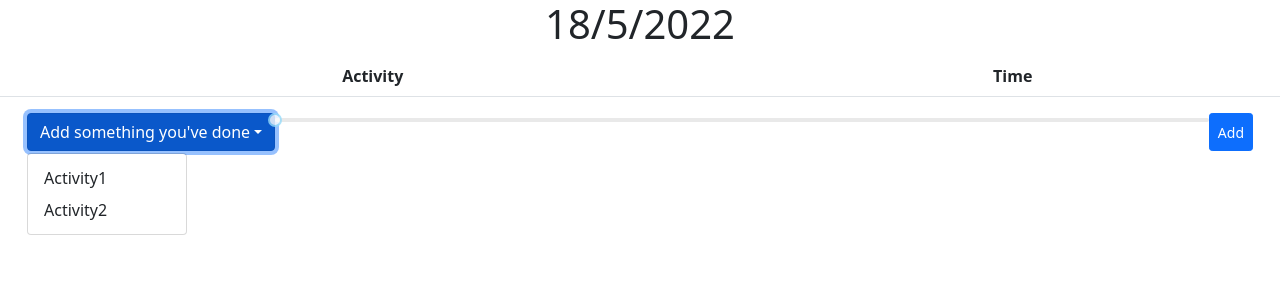
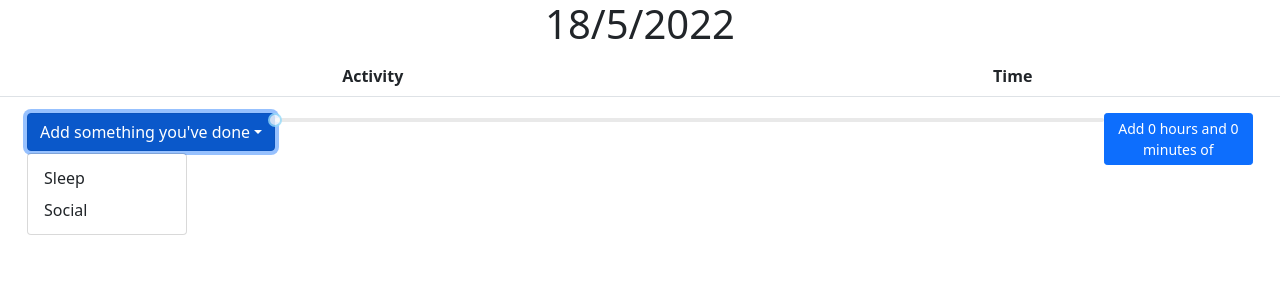
Before and after one commit to d-zg/Time-Tracking-App, a React (Create React App) app: page / in a window 1280 px wide. Both pictures are taken after a click on the button "Add something you've done". Shown: the top 300 px of the page. Built offline with nearby package versions, Linux system fonts and the light colour scheme.

Commit message:
updated slider

```diff
--- a/src/components/ActivityTable.tsx
+++ b/src/components/ActivityTable.tsx
@@ -2,8 +2,8 @@ import ActivityRow from "./ActivityRow";
 import Table from 'react-bootstrap/Table'
 const ActivityTable = (props : any) => {
     const rows : any = [];
-    // props.activity.forEach((activity : any) => {
-    //     rows.push(<ActivityRow activityName={activity.activityName} time={activity.time}/>);
+    // props.forEach((activity : any) => {
+        // rows.push(<ActivityRow activityName={activity.activityName} time={activity.time}/>);
     // });
 
     return (
--- a/src/components/AddingBar.tsx
+++ b/src/components/AddingBar.tsx
@@ -2,19 +2,32 @@ import DropdownButton from 'react-bootstrap/DropdownButton'
 import Dropdown from 'react-bootstrap/Dropdown'
 import Button from 'react-bootstrap/Button'
 import Slider from 'rc-slider'
+import { useState } from 'react'
 import Range from 'rc-slider'
 import 'rc-slider/assets/index.css'
+import { AnyTxtRecord } from 'dns'
 
 const AddingBar = () => {
+    const [activityInput, setActivityInput] = useState();
+    const [timeInput, setTimeInput] = useState(0);
+
+    const onSliderChange = (value : any) => {
+        setTimeInput(value);
+    }
+
+    const onMenuSelect = (value : any) => {
+        setActivityInput(value);
+    }
+
     return(
         <div className="flexbox-container">
-            <DropdownButton title="Add something you've done" id="dropdown-basic-button">
-                <Dropdown.Item eventKey="1">Activity1</Dropdown.Item>
-                <Dropdown.Item eventKey="2">Activity2</Dropdown.Item>
+            <DropdownButton title="Add something you've done" id="dropdown-basic-button" onSelect = {onMenuSelect}>
+                <Dropdown.Item eventKey="Sleep">Sleep</Dropdown.Item>
+                <Dropdown.Item eventKey="Social">Social</Dropdown.Item>
             </DropdownButton>{' '}
-            <Slider min={0} max={24} step={.1}/>
+            <Slider value = {timeInput} min={0} max={1440} step={5} onChange={onSliderChange}/>{' '}
             <Button variant="primary" size="sm">
-                Add
+                Add {(timeInput - timeInput%60)/60} hours and {timeInput%60} minutes of {activityInput}
             </Button>
         </div>
     );
--- a/src/components/TimeTrackingTable.tsx
+++ b/src/components/TimeTrackingTable.tsx
@@ -1,8 +1,11 @@
 import ActivityTable from "./ActivityTable";
 import AddingBar from "./AddingBar";
 import {useState} from "react"
+
+
+
 const TimeTrackingTable = () => {
-    const data = useState([]);
+    const data = useState([{activityName: 'Unaccounted', time: 1440}]);
     return(
         <div>
             <ActivityTable props={data}/>
```
